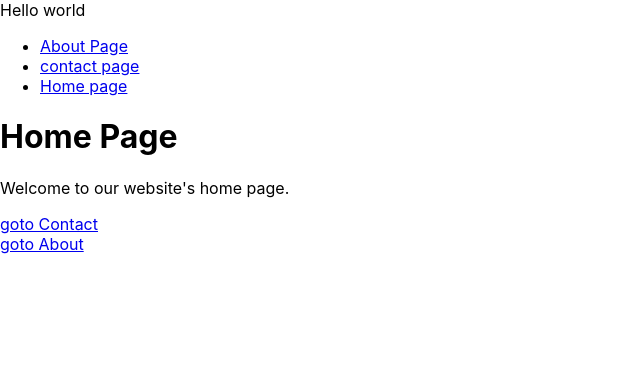
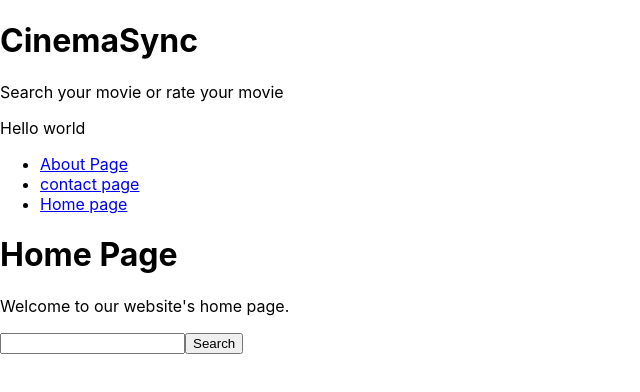
Before and after one commit to shivansh-khokhar/Cinema-Sync, a React (Create React App) app: page / in a window 1280 px wide. Shown: the top 392 px of the page, without its empty margins (0-640 px from the left). Built offline with nearby package versions, Linux system fonts and the light colour scheme.

Commit message:
added search option and error handling

```diff
--- /dev/null
+++ b/src/api/tvMaze.js
@@ -0,0 +1,8 @@
+const baseURL = "https://api.tvmaze.com";
+const getApi = async (queryString) => {
+  const response = await fetch(`${baseURL}${queryString}`);
+  const body = await response.json();
+  return body;
+};
+
+export const searchForShows = (query) => getApi(`/search/shows?q=${query}`);
--- a/src/components/AppTitle.jsx
+++ b/src/components/AppTitle.jsx
@@ -0,0 +1,12 @@
+export default function AppTitle(props) {
+  const {
+    title = "CinemaSync",
+    subTitle = "Search your movie or rate your movie",
+  } = props;
+  return (
+    <div>
+      <h1>{title}</h1>
+      <p>{subTitle}</p>
+    </div>
+  );
+}
--- a/src/components/mainLayout.jsx
+++ b/src/components/mainLayout.jsx
@@ -1,9 +1,11 @@
 import { Outlet } from "react-router-dom";
 import Navs from "./navs";
+import AppTitle from "./AppTitle";
 
 const MainLayout = () => {
   return (
     <div>
+      <AppTitle />
       Hello world
       <Navs />
       <Outlet />
--- a/src/pages/Home.jsx
+++ b/src/pages/Home.jsx
@@ -1,17 +1,50 @@
 import React from "react";
-import { Link } from "react-router-dom";
+// import { Link } from "react-router-dom";
+import { useState } from "react";
+import { searchForShows } from "../api/tvMaze";
 
 function Home() {
+  const [searchStr, setSearchStr] = useState("");
+  const [apiData, setApiData] = useState(null);
+  const [apiDataError, setApiDataError] = useState(null);
+
+  const onInputChange = (ev) => {
+    setSearchStr(ev.target.value);
+  };
+
+  const onSearch = async (ev) => {
+    ev.preventDefault();
+
+    try {
+      setApiDataError(null);
+
+      const result = await searchForShows(searchStr);
+      setApiData(result);
+    } catch (error) {
+      setApiDataError(error);
+    }
+  };
+
+  const renderApiData = () => {
+    if (apiDataError) {
+      return <div>Error Occured: {apiDataError.message}</div>;
+    }
+    if (apiData) {
+      return apiData.map((data) => {
+        return <div key={data.show.id}>{data.show.name}</div>;
+      });
+    }
+  };
+
   return (
     <div>
       <h1>Home Page</h1>
       <p>Welcome to our website's home page.</p>
-      <div>
-        <Link to="/contact">goto Contact</Link>
-      </div>
-      <div>
-        <Link to="/about">goto About</Link>
-      </div>
+      <form onSubmit={onSearch}>
+        <input type="text" value={searchStr} onChange={onInputChange} />
+        <button type="submit">Search</button>
+      </form>
+      <div>{renderApiData()}</div>
     </div>
   );
 }
```
